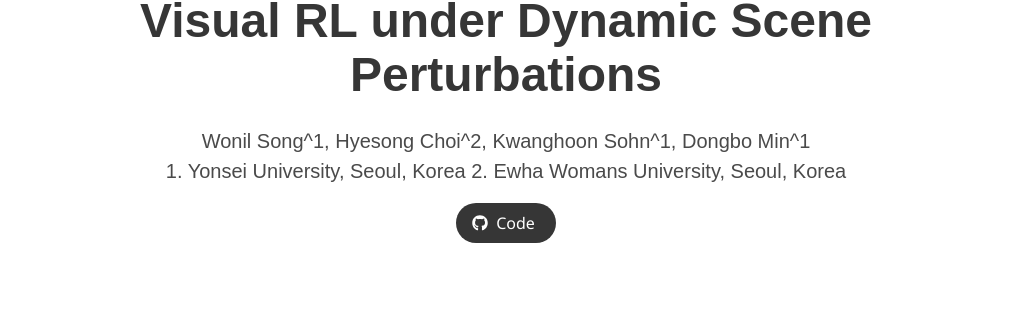
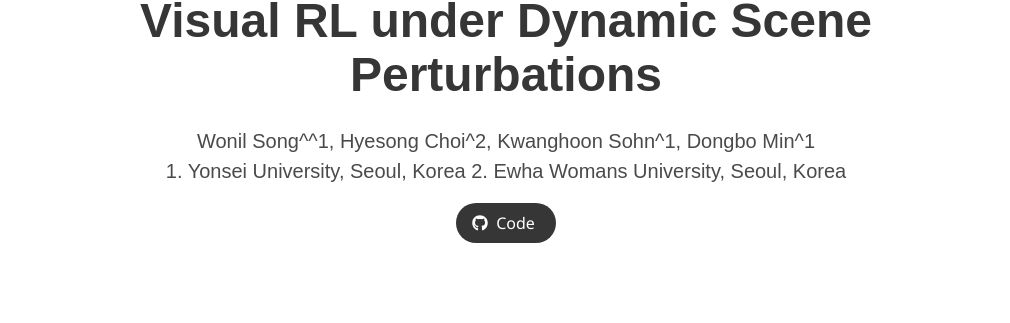
Before and after one commit to W-Song11/SimGRL, a Jekyll site: the page built from index.md, in a window 1280 px wide and 900 px high. Shown: the part 108-431 px from the top of the window, without its empty margins (134-1144 px from the left). Built offline with Jekyll 4.4.1, drawn with Linux system fonts in a browser that asks for light colours; some web fonts are replaced; some of the changed text lies outside the part shown.

```diff
--- a/index.md
+++ b/index.md
@@ -4,7 +4,7 @@ permalink: /
 
 title: A Simple Framework for Generalization in Visual RL under Dynamic Scene Perturbations
 authors:
-    Wonil Song^1, Hyesong Choi^2, Kwanghoon Sohn^1, Dongbo Min^1
+    Wonil Song^^1, Hyesong Choi^2, Kwanghoon Sohn^1, Dongbo Min^1
 affiliations:
     1. Yonsei University, Seoul, Korea
     2. Ewha Womans University, Seoul, Korea
```
Also changed, not shown: other parts of index.md (+0 -1 lines).
